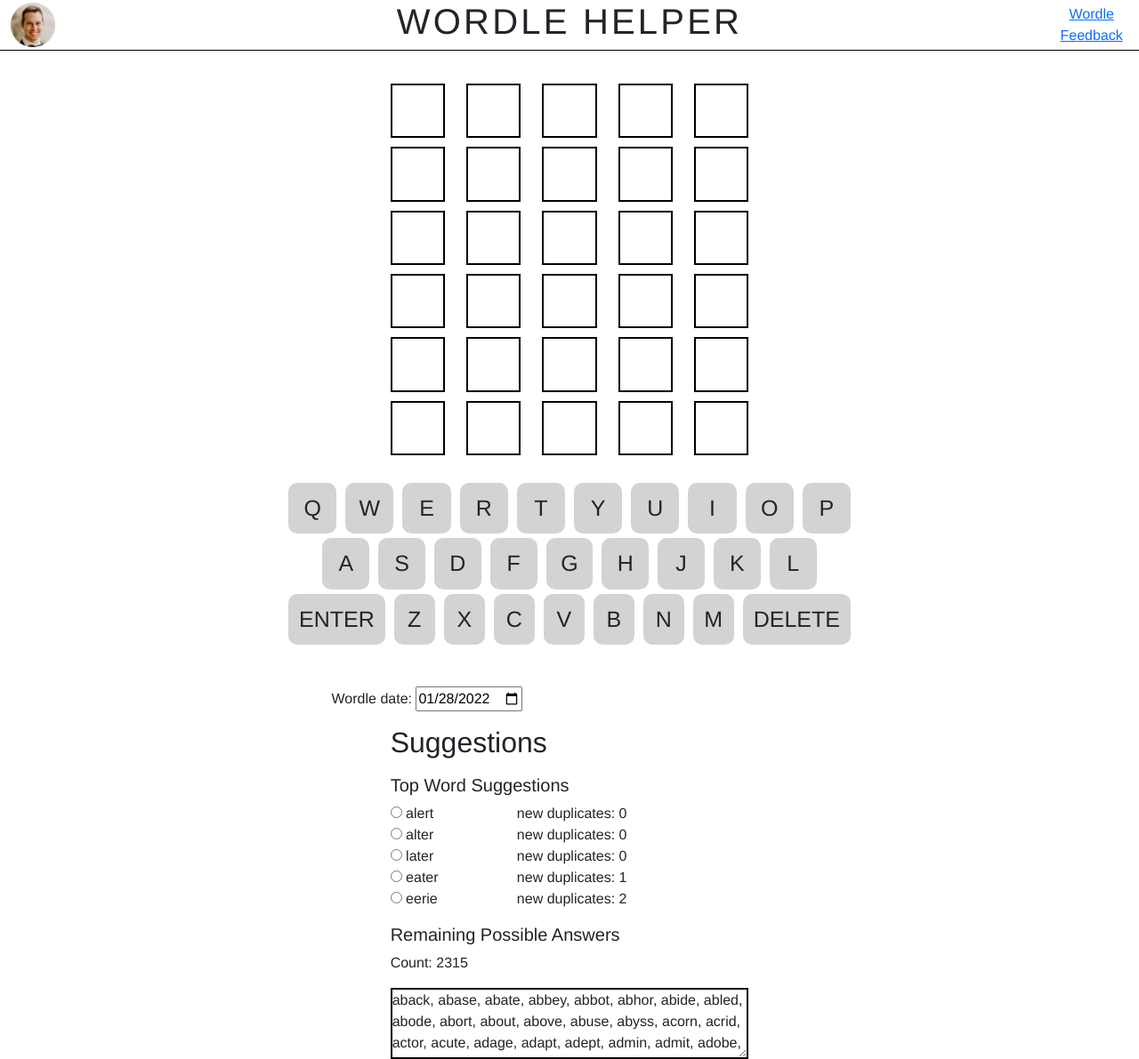
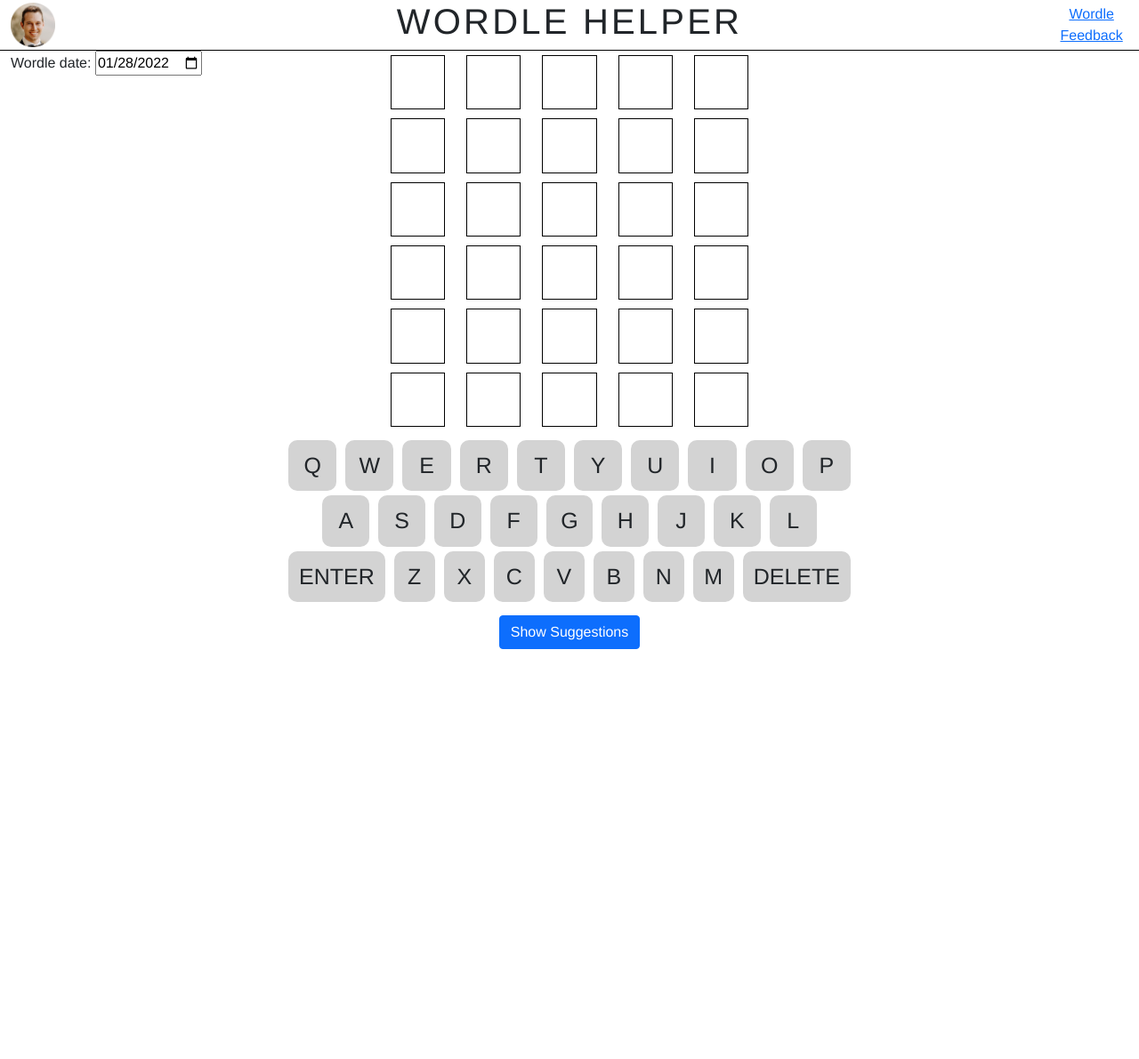
Before and after one commit to dougissi/dougissi.github.io, a Jekyll site: the page assets/wordle_helper/index.html, which Jekyll copies as it is, in a window 1280 px wide. Shown: the whole page at 89% size. Built offline with Jekyll 4.4.1, drawn with Linux system fonts in a browser that asks for light colours; after the commit the page ends 900 px from its top, so only the background shows below that; some of the changed text lies outside the part shown.

Commit message:
wordle hide suggestions

```diff
--- a/assets/wordle_helper/index.html
+++ b/assets/wordle_helper/index.html
@@ -36,12 +36,12 @@
   <!-- main content -->
   <div class="container-fluid" id="main-content">
     <div class="row">
-      <div class="col-lg-4"></div>
+      <div class="col-lg-4" id="left-spacer"></div>
       <div class="col-lg-4" id="guesses">
         <div class="letter-tiles-grid">
         </div>
       </div>
-      <div class="col-lg-4"></div>
+      <div class="col-lg-4" id="right-spacer"></div>
     </div>
   </div>
 
@@ -90,7 +90,39 @@
     <div class="col-lg-3"></div>
   </div>
 
-  <div class="container-fluid" id="suggestions">
+  <div class="container-fluid" id="suggestions-box">
+    <div class="row">
+      <div class="col text-center">
+        <button type="button" class="btn btn-primary" id="suggestions-button">Show Suggestions</button>
+      </div>
+    </div>
+    <div class="row" id="suggestions">
+      <div class="col-lg-4" id="word-selector">
+        <div class="top-word-suggestions">
+          <h5>Top Word Suggestions</h5>
+        </div>
+      </div>
+      <div class="col-lg-4">
+        <div class="all-valid-words">
+          <h5>Remaining Possible Answers</h5>
+          <p id="num-valid-words"></p>
+          <div class="words-box" id="valid-words-box">
+          </div>
+        </div>
+      </div>
+      <div class="col-lg-4">
+        <div class="all-acceptable-words">
+          <h5>Remaining Acceptable Guesses</h5>
+          <p id="num-acceptable-words"></p>
+          <div class="words-box" id="acceptable-words-box">
+          </div>
+        </div>
+      </div>
+    </div>
+
+  </div>
+
+  <!-- <div class="container-fluid" id="suggestions">
     <div class="row">
       <div class="col-lg-4"></div>
       <div class="col-lg-4" id="word-selector">
@@ -107,7 +139,7 @@
       </div>
       <div class="col-lg-4"></div>
     </div>
-  </div>
+  </div> -->
 
 
   <iframe name="hidden_iframe" id="hidden_iframe" style="display:none;"></iframe>
--- a/assets/wordle_helper/solver.js
+++ b/assets/wordle_helper/solver.js
@@ -4,6 +4,7 @@
 let numLetters = 5;
 let round = null;
 let validWords = null;
+let acceptableWords = null;
 let knownLetterMinCounts = null;
 let knownLetterMaxCounts = null;
 let regex = null;
@@ -64,7 +65,7 @@
 
 
 
-
+$("#suggestions").hide();
 buildDateSelector();
 startGame();
 
@@ -96,8 +97,8 @@
 }
 
 function buildDateSelector() {
-  dateSelectorHTML = `<div class="container-fluid"><div class="row"><div class="col-lg-2"></div><div class="col-lg-5 text-center"><label for="date-selector">Wordle date:</label>\n<input type="date" id="date-selector"value="${today}"min="2021-06-19" max="${today}" onchange="dateChange();"></div><div class="col-lg-5"></div></div></div>`
-  $(dateSelectorHTML).insertBefore("#suggestions");
+  let dateSelectorHTML = `<label for="date-selector">Wordle date:</label>\n<input type="date" id="date-selector" value="${today}" min="2021-06-19" max="${today}" onchange="dateChange();">`;
+  $("#left-spacer").append(dateSelectorHTML);
 }
 
 function addEmptyGuessRows() {
@@ -128,8 +129,10 @@
   ooo = getOOO();
 
   validWords = wordleAnswers;
+  acceptableWords = wordleAcceptableWords;
+  updateWordListText(validWords, "valid");
+  updateWordListText(acceptableWords, "acceptable");
   topWords = getNextWordOptions();
-  updateValidWordsText();
   buildTopWordsSelector();
   addEmptyGuessRows();
 }
@@ -144,7 +147,7 @@
 
 // score based on letter frequency in valid words
 function getSortedWordScores() {
-  // letter frequency
+  // letter frequency from answer words
   let letterFreq = new MapWithDefault(() => 0);
   for (const word of validWords) {
     for (const letter of word) {
@@ -152,9 +155,9 @@
     }
   }
 
-  // scores
+  // scores of each acceptable word
   let wordScores = new MapWithDefault(() => []);
-  for (const word of validWords) {
+  for (const word of acceptableWords) {
     let score = 0;
     for (const letter of word) {
       score += letterFreq.get(letter)
@@ -409,10 +412,10 @@
   }
 }
 
-function updateValidWords() {
-  let updatedValidWords = new Set();
+function updateWordList(wordList) {
+  let updatedWordList = new Set();
 
-  for (const word of validWords) {
+  for (const word of wordList) {
 
     if (!word.match(regex)) {
       continue;
@@ -435,17 +438,34 @@
       }
     }
     if (hasCorrectLetterCounts) {
-      updatedValidWords.add(word);
+      updatedWordList.add(word);
     }
   }
 
-  validWords = updatedValidWords;
+  return updatedWordList;
+}
+
+function updateWordListText(wordList, type) {
+  if (type != "valid" & type != "acceptable") {
+    throw "type must be 'valid' or 'acceptable'";
+  }
+
+  $(`#num-${type}-words`).text(`Count: ${wordList.size}`);
+  $(`#${type}-words-box`).text(`${[...wordList].join(", ")}`);
+}
+
+function updateValidAndAcceptableWords() {
+  validWords = updateWordList(validWords);
+  updateWordListText(validWords, "valid")
+
+  acceptableWords = updateWordList(acceptableWords);
+  updateWordListText(acceptableWords, "acceptable")
 }
 
 function evaluateGuessAndGetNextWordOptions(guessWord, guessResult) {
   evaluateGuess(guessWord, guessResult);
   updateRegEx();
-  updateValidWords();
+  updateValidAndAcceptableWords();
   topWords = getNextWordOptions();
 }
 
@@ -463,12 +483,6 @@
 $.getJSON("https://api.ipify.org?format=json", function(data) {
   clientIP = data.ip;
 })
-
-
-function updateValidWordsText() {
-  $("#num-valid-words").text(`Count: ${validWords.size}`);
-  $(".valid-words-box").text(`${[...validWords].join(", ")}`);
-}
 
 function buildTopWordsSelector() {
   $(".top-word-option").remove()
@@ -627,7 +641,6 @@
 
   evaluateGuessAndGetNextWordOptions(guess, guessResult);
   buildTopWordsSelector();
-  updateValidWordsText();
   if (validWords.size == 0) {
     endGame("lost");
     return;
@@ -648,6 +661,20 @@
   ownWord = guess;
   ownWordIndex = 5;
   processGuess();
+})
+
+// when suggestions button gets clicked
+$("#suggestions-button").click( function() {
+  let buttonText = this.innerText;
+  if (buttonText.search("Show") >= 0) {
+    $(this).text("Hide Suggestions");
+    $("#suggestions").show();
+  } else if (buttonText.search("Hide") >= 0) {
+    $(this).text("Show Suggestions");
+    $("#suggestions").hide();
+  } else {
+    throw "suggestions button must contain 'Show' or 'Hide'"
+  }
 })
 
 function endGame(verdict) {
--- a/assets/wordle_helper/styles.css
+++ b/assets/wordle_helper/styles.css
@@ -3,12 +3,11 @@
   --yellow:rgb(201, 180, 88);  /* #c9b458 */
   --gray:rgb(134, 136, 138);  /* #86888a */
   --lightgray:rgb(211, 211, 211);  /* #d3d3d3; */
-  --border: 2px solid black;
+  --border: 1px solid black;
 }
 
 div {
   font-family: 'Clear Sans', 'Helvetica Neue', Arial, sans-serif;
-  margin-top: 1rem;
 }
 
 #homepage {
@@ -62,7 +61,7 @@
     padding-bottom: 100%;
 }
 
-.valid-words-box {
+.words-box {
   border: var(--border);
   width: 100%;
   height: 5rem;
@@ -89,6 +88,10 @@
   flex: 0.5;
 }
 
+#suggestions-button {
+  margin-bottom: 1rem;
+}
+
 .hidden-form {
   display: none;
 }
```
